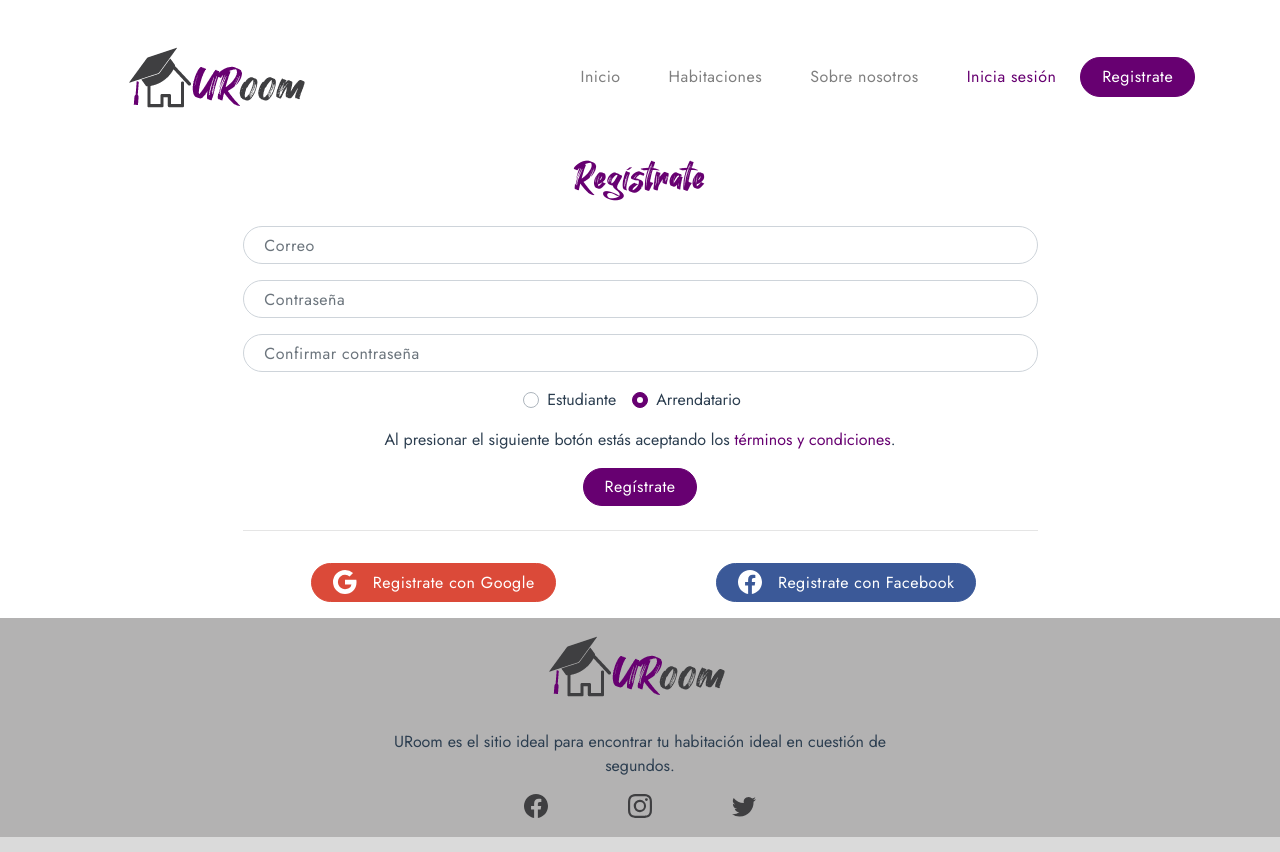
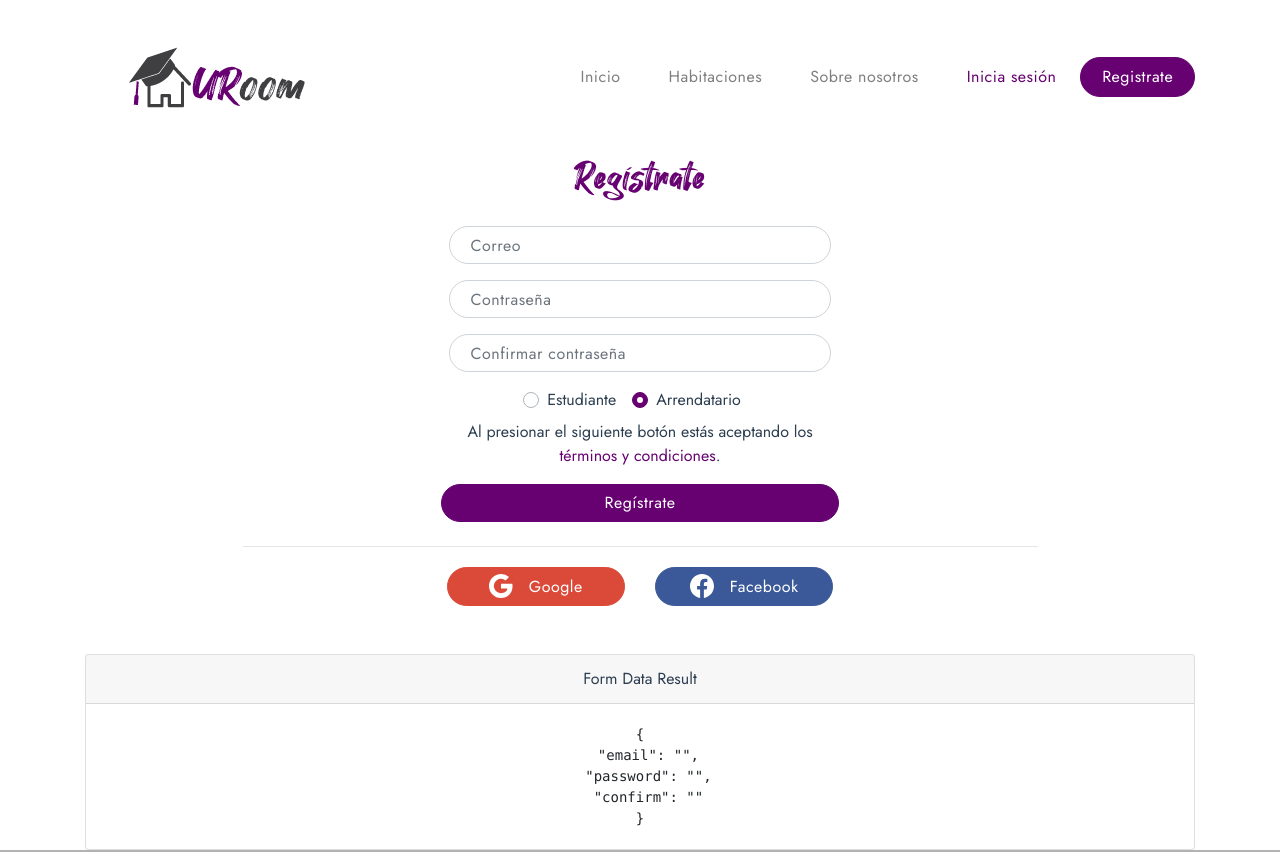
Before and after one commit to URoomUNAL/Front-URoom, a Vue app: page /SignUp in a window 1280 px wide. Shown: the top 852 px of the page. Built offline with nearby package versions, Linux system fonts and the light colour scheme.

Commit message:
Verificación de contraseña y arreglo RegistroData

```diff
--- a/src/components/LogIn.vue
+++ b/src/components/LogIn.vue
@@ -9,28 +9,28 @@
       <b-col class="form-width">
         <b-form>
           <b-container>
-            <b-row>
-              <b-col>
+            <b-row class="justify-content-md-center">
+              <b-col sm='6'>
                 <b-form-input label="Correo" placeholder="Correo" type="email" required/>
               </b-col>
             </b-row>
-            <b-row>
-              <b-col>
+            <b-row class="justify-content-md-center">
+              <b-col sm='6'>
                 <b-form-input label="Contraseña" placeholder="Contraseña" type="password" required class="mt-3"/>
               </b-col>
             </b-row>
             <b-row>
               <b-col>
-                <b-button variant="primary" class="mt-3" type="submit">Iniciar sesión</b-button>
+                <b-button variant="primary" class="mt-3 col-6" type="submit">Iniciar sesión</b-button>
               </b-col>
             </b-row>
             <hr/>
-            <b-row class="mb-3">
-              <b-col>
-                <b-button variant="google" class="mt-3"><b-icon icon="google" font-scale="1.5" class="mr-3"/>Inicia sesíon con Google</b-button>
+            <b-row class="justify-content-md-center mb-3 col-8 offset-2">
+              <b-col sm='5' pd='0'>
+                <b-button variant="google" class="mt-1 col-md-12 col-12"><b-icon icon="google" font-scale="1.5" class="mr-3"/>Google </b-button>
               </b-col>
-              <b-col>
-                <b-button variant="facebook" class="mt-3"><b-icon icon="facebook" font-scale="1.5" class="mr-3"/>Inicia sesión con Facebook</b-button>
+              <b-col sm='5' pd='0'>
+                <b-button variant="facebook" class="mt-1 col-md-12 col-12"><b-icon icon="facebook" font-scale="1.5" class="mr-3"/>Facebook</b-button>
               </b-col>
             </b-row>
           </b-container>
--- a/src/components/RegistroData.vue
+++ b/src/components/RegistroData.vue
@@ -1,13 +1,20 @@
 <template>
   <b-container>
     <b-form @submit="onSubmit" @reset="onReset" v-if="show">
+      <h1 class="primary mb-3">Ingresa tus datos</h1>
       <b-row>
-        <b-col sm>
-          <h1 class="primary">Foto</h1>
-          <b-avatar src="" size="10rem" class="mb-4"/>
+        <b-col >
+          <b-row>
+            <h1 class="primary offset-4 col-6">Tu foto</h1>
+          </b-row>
+          <b-row>
+            <b-avatar src="" size="12rem" class="mb-4 offset-4"/>
+          </b-row>
           <!--<b-form-file v-model="file1" ref="file-input" class="mb-2" plain></b-form-file>
           <p class="mt-2">Selected file: <b>{{ file ? file.name : '' }}</b></p>-->
-          <b-button variant="primary">Cambiar foto</b-button>
+          <b-row>
+            <b-button class="offset-4 col-6" variant="primary">Cambiar foto</b-button>
+          </b-row>
         </b-col>
         <b-col sm>
           <b-form-group id="input-group-2" label="Nombres:" label-for="input-2"
--- a/src/components/SignUp.vue
+++ b/src/components/SignUp.vue
@@ -7,21 +7,21 @@
     </b-row>
     <b-row align-v="center" align-h="center">
       <b-col class="form-width">
-        <b-form>
+        <b-form @submit.prevent="handleSubmit">
           <b-container>
-            <b-row>
-              <b-col>
-                <b-form-input label="Correo" placeholder="Correo" type="email" required/>
+            <b-row class="justify-content-md-center">
+              <b-col sm='6'>
+                <b-form-input label="Correo" v-model='form.email' placeholder="Correo" type="email" required/>
               </b-col>
             </b-row>
-            <b-row>
-              <b-col>
-                <b-form-input label="Contraseña" placeholder="Contraseña" class="mt-3" required/>
+            <b-row class="justify-content-md-center">
+              <b-col sm='6'>
+                <b-form-input label="Contraseña" v-model='form.password' placeholder="Contraseña" class="mt-3" required/>
               </b-col>
             </b-row>
-            <b-row>
-              <b-col>
-                <b-form-input label="Confirmar contraseña" placeholder="Confirmar contraseña" class="mt-3" required/>
+            <b-row class="justify-content-md-center">
+              <b-col sm='6'>
+                <b-form-input label="Confirmar contraseña" v-model='form.confirm' placeholder="Confirmar contraseña" class="mt-3" required/>
               </b-col>
             </b-row>
             <b-row>
@@ -32,38 +32,68 @@
                 </b-form-radio-group>
               </b-col>
             </b-row>
-            <b-row>
-              <b-col>
-                <p class="mt-3">Al presionar el siguiente botón estás aceptando los <a class="primary" href='/'>términos y condiciones</a>.</p>
+            <b-row class="justify-content-md-center">
+              <b-col sm='6'>
+                <p class="mt-2">Al presionar el siguiente botón estás aceptando los <a class="primary" href='/'>términos y condiciones</a>.</p>
+              </b-col>
+            </b-row>
+            <b-row class="justify-content-md-center">
+              <b-col v-if="showDismissibleAlert" sm='5'>
+              <b-alert  v-model="showDismissibleAlert" variant="danger" dismissible>
+                  Las contraseñas no coinciden.
+              </b-alert>
               </b-col>
             </b-row>
             <b-row>
-              <b-col>
-                <b-button to='/RegistroData' variant="primary" class="px-6 mb-2" type="submit">Regístrate</b-button>
-                </b-col>
+              <b-col >
+                <b-button  variant="primary" class="mb-2 col-6" type="submit">Regístrate</b-button>
+              </b-col>
             </b-row>
             <hr/>
-            <b-row class="mb-3">
-              <b-col>
-                <b-button variant="google" class="mt-3"><b-icon icon="google" font-scale="1.5" class="mr-3"/>Registrate con Google</b-button>
+            <b-row class="justify-content-md-center mb-3 col-8 offset-2">
+              <b-col sm='5' pd='0'>
+                <b-button variant="google" class="mt-1 col-md-12 col-12"><b-icon icon="google" font-scale="1.5" class="mr-3"/>Google </b-button>
               </b-col>
-              <b-col>
-                <b-button variant="facebook" class="mt-3"><b-icon icon="facebook" font-scale="1.5" class="mr-3"/>Registrate con Facebook</b-button>
+              <b-col sm='5' pd='0'>
+                <b-button variant="facebook" class="mt-1 col-md-12 col-12"><b-icon icon="facebook" font-scale="1.5" class="mr-3"/>Facebook</b-button>
               </b-col>
+            </b-row>
+            <b-row class="justify-content-md-center mb-3 col-8 offset-2">
+
             </b-row>
           </b-container>
         </b-form>
       </b-col>
     </b-row>
+    <b-card class="mt-3" header="Form Data Result">
+      <pre class="m-0">{{ form }}</pre>
+      </b-card>
   </b-container>
 </template>
 
 <script>
 export default {
-  name: 'SignUp',
-  props: {},
-  components: {
+  data() {
+    return{
+      form: {
+        email: '',
+        password: '',
+        confirm: ''
+      },
+      samePasswaord: '',
+      showDismissibleAlert: false
+    }
+  },
+  methods: {
+      handleSubmit(){
+        if (this.form.password != this.form.confirm){
+          this.showDismissibleAlert=true
+        }else{
 
+          this.$router.push('/RegistroData')
+        }
+
+      }
   }
 }
 </script>
```
Also changed, not shown: 1 other file (tests, documents, lock files or other folders).
